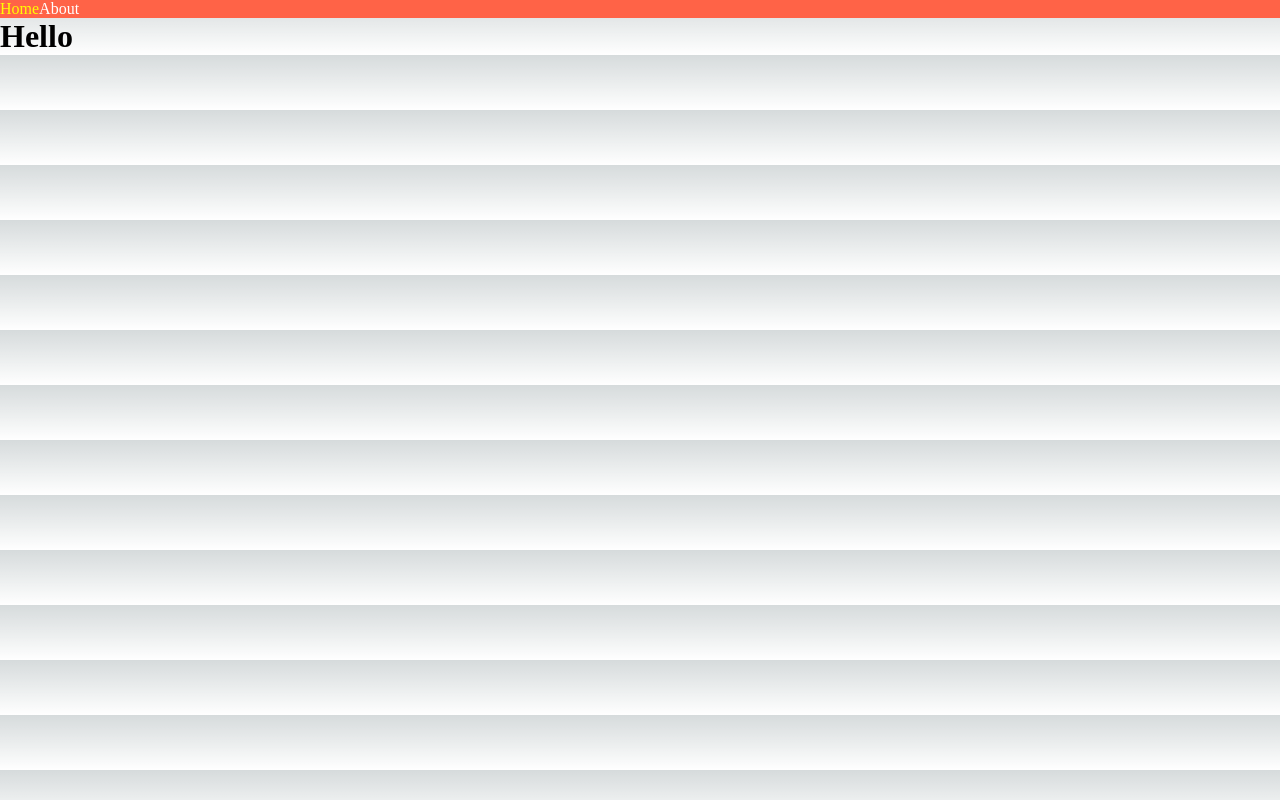
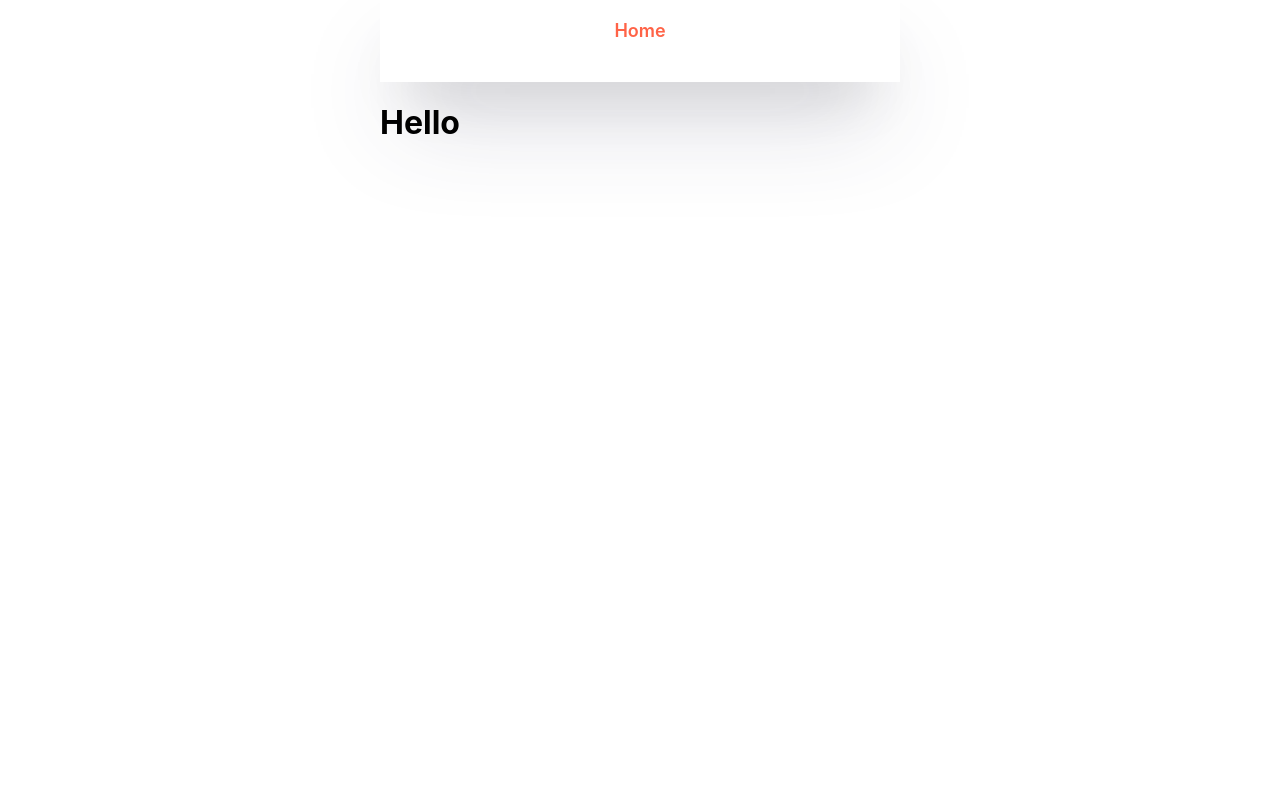
Before and after one commit to ansmeer008/nextjs-practice, a Next.js app: page / in a window 1280 px wide. Built offline with nearby package versions, Linux system fonts and the light colour scheme.

Commit message:
design: NavBar CSS 적용

```diff
--- a/components/NavBar.js
+++ b/components/NavBar.js
@@ -3,7 +3,7 @@
 
 export default function NavBar() {
   const router = useRouter();
-  console.log(router);
+
   return (
     <nav>
       <Link href="/" legacyBehavior>
@@ -15,13 +15,29 @@
       {/* style jsx 사용법 */}
       <style jsx>{`
         nav {
-          background-color: tomato;
+          display: flex;
+          gap: 10px;
+          flex-direction: column;
+          align-items: center;
+          padding-top: 20px;
+          padding-bottom: 10px;
+          box-shadow: rgba(50, 50, 93, 0.25) 0px 50px 100px -20px,
+            rgba(0, 0, 0, 0.3) 0px 30px 60px -30px;
         }
-        a {
-          text-decoration: none;
+        img {
+          max-width: 100px;
+          margin-bottom: 5px;
+        }
+        nav a {
+          font-weight: 600;
+          font-size: 18px;
         }
         .active {
-          color: yellow;
+          color: tomato;
+        }
+        nav div {
+          display: flex;
+          gap: 10px;
         }
       `}</style>
     </nav>
--- a/styles/globals.css
+++ b/styles/globals.css
@@ -1,107 +1,21 @@
-:root {
-  --max-width: 1100px;
-  --border-radius: 12px;
-  --font-mono: ui-monospace, Menlo, Monaco, 'Cascadia Mono', 'Segoe UI Mono',
-    'Roboto Mono', 'Oxygen Mono', 'Ubuntu Monospace', 'Source Code Pro',
-    'Fira Mono', 'Droid Sans Mono', 'Courier New', monospace;
-
-  --foreground-rgb: 0, 0, 0;
-  --background-start-rgb: 214, 219, 220;
-  --background-end-rgb: 255, 255, 255;
-
-  --primary-glow: conic-gradient(
-    from 180deg at 50% 50%,
-    #16abff33 0deg,
-    #0885ff33 55deg,
-    #54d6ff33 120deg,
-    #0071ff33 160deg,
-    transparent 360deg
-  );
-  --secondary-glow: radial-gradient(
-    rgba(255, 255, 255, 1),
-    rgba(255, 255, 255, 0)
-  );
-
-  --tile-start-rgb: 239, 245, 249;
-  --tile-end-rgb: 228, 232, 233;
-  --tile-border: conic-gradient(
-    #00000080,
-    #00000040,
-    #00000030,
-    #00000020,
-    #00000010,
-    #00000010,
-    #00000080
-  );
-
-  --callout-rgb: 238, 240, 241;
-  --callout-border-rgb: 172, 175, 176;
-  --card-rgb: 180, 185, 188;
-  --card-border-rgb: 131, 134, 135;
-}
-
-@media (prefers-color-scheme: dark) {
-  :root {
-    --foreground-rgb: 255, 255, 255;
-    --background-start-rgb: 0, 0, 0;
-    --background-end-rgb: 0, 0, 0;
-
-    --primary-glow: radial-gradient(rgba(1, 65, 255, 0.4), rgba(1, 65, 255, 0));
-    --secondary-glow: linear-gradient(
-      to bottom right,
-      rgba(1, 65, 255, 0),
-      rgba(1, 65, 255, 0),
-      rgba(1, 65, 255, 0.3)
-    );
-
-    --tile-start-rgb: 2, 13, 46;
-    --tile-end-rgb: 2, 5, 19;
-    --tile-border: conic-gradient(
-      #ffffff80,
-      #ffffff40,
-      #ffffff30,
-      #ffffff20,
-      #ffffff10,
-      #ffffff10,
-      #ffffff80
-    );
-
-    --callout-rgb: 20, 20, 20;
-    --callout-border-rgb: 108, 108, 108;
-    --card-rgb: 100, 100, 100;
-    --card-border-rgb: 200, 200, 200;
-  }
-}
-
-* {
-  box-sizing: border-box;
+html,
+body {
   padding: 0;
   margin: 0;
-}
-
-html,
-body {
-  max-width: 100vw;
-  overflow-x: hidden;
+  font-family: -apple-system, BlinkMacSystemFont, Segoe UI, Roboto, Oxygen,
+    Ubuntu, Cantarell, Fira Sans, Droid Sans, Helvetica Neue, sans-serif;
 }
 
 body {
-  color: rgb(var(--foreground-rgb));
-  background: linear-gradient(
-      to bottom,
-      transparent,
-      rgb(var(--background-end-rgb))
-    )
-    rgb(var(--background-start-rgb));
+  max-width: 520px;
+  width: 100%;
+  margin: 0 auto;
 }
 
 a {
   color: inherit;
   text-decoration: none;
 }
-
-@media (prefers-color-scheme: dark) {
-  html {
-    color-scheme: dark;
-  }
+* {
+  box-sizing: border-box;
 }
```
